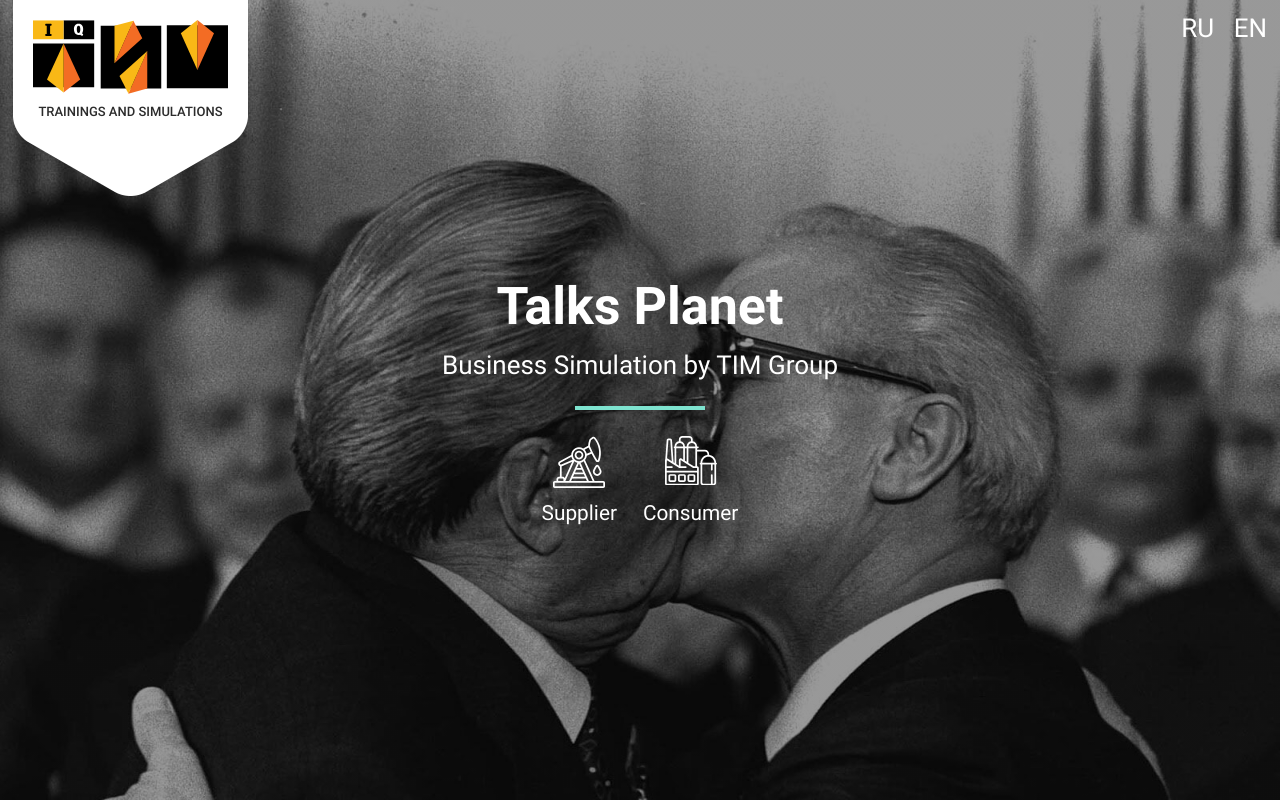
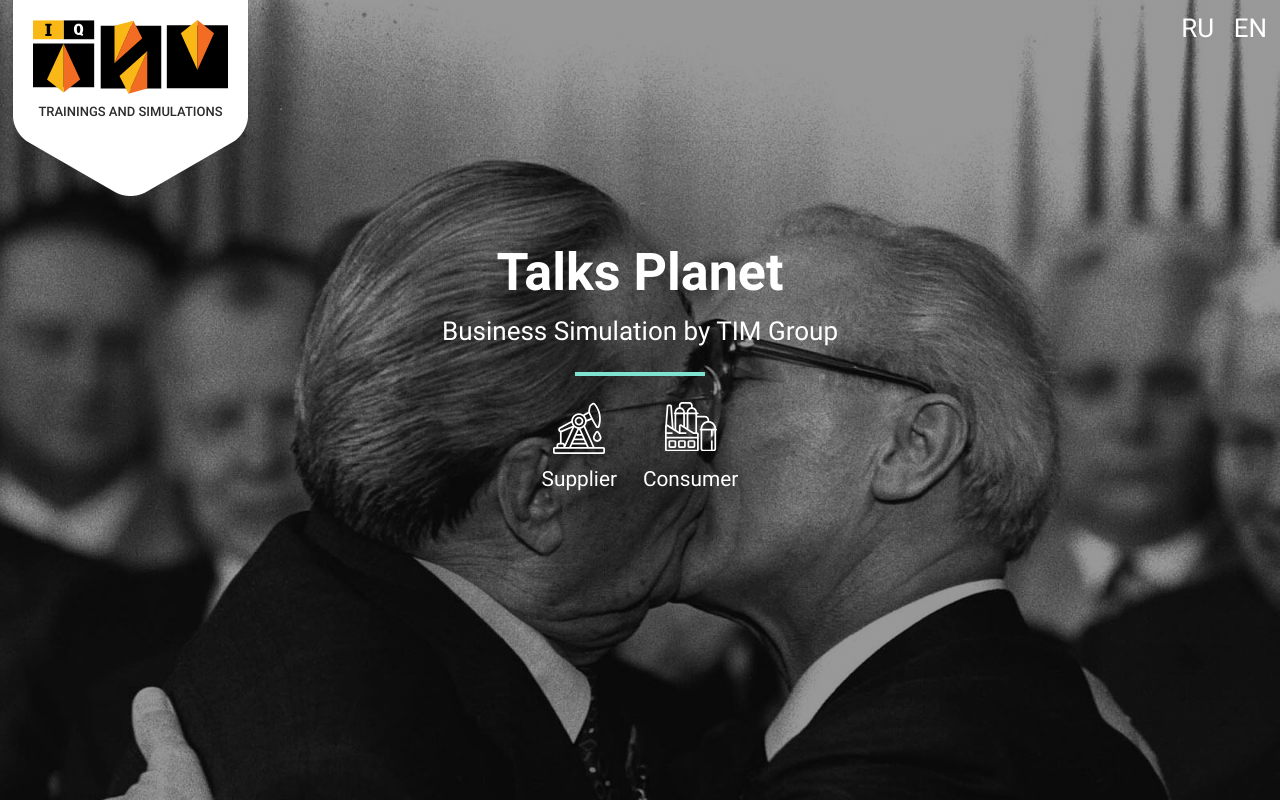
Before and after one commit to Droidion/talks-game-frontend-typescript-react, a React (Create React App) app: page /auth/signin in a window 1280 px wide. Built offline with nearby package versions, Linux system fonts and the light colour scheme.

Commit message:
Auth styles

```diff
--- a/src/pages/signin/page-signin.component.tsx
+++ b/src/pages/signin/page-signin.component.tsx
@@ -109,12 +109,14 @@
         <h1>{this.props.t("Talks Planet")}</h1>
         <h2>{this.props.t("Business Simulation by TIM Group")}</h2>
         <div className={styles.separator}></div>
+        <div className={styles.steps}>
           {this.stepContent()}
           {this.props.authError && (
             <div className={styles.errorPanel}>
               <ErrorPanel text={this.props.authError} />
             </div>
           )}
+        </div>
       </div>
     );
   }
--- a/src/pages/signin/page-signin.module.scss
+++ b/src/pages/signin/page-signin.module.scss
@@ -4,7 +4,6 @@
   align-items: center;
   display: flex;
   flex-direction: column;
-  position: relative;
 }
 
 h1 {
@@ -33,6 +32,9 @@
 }
 
 .errorPanel {
-  position: absolute;
-  bottom: -4rem;
+  margin-top: 1rem;
 }
+
+.steps {
+  min-height: 12rem;
+}
```
Lines whose indentation alone changed are shown as unchanged.
